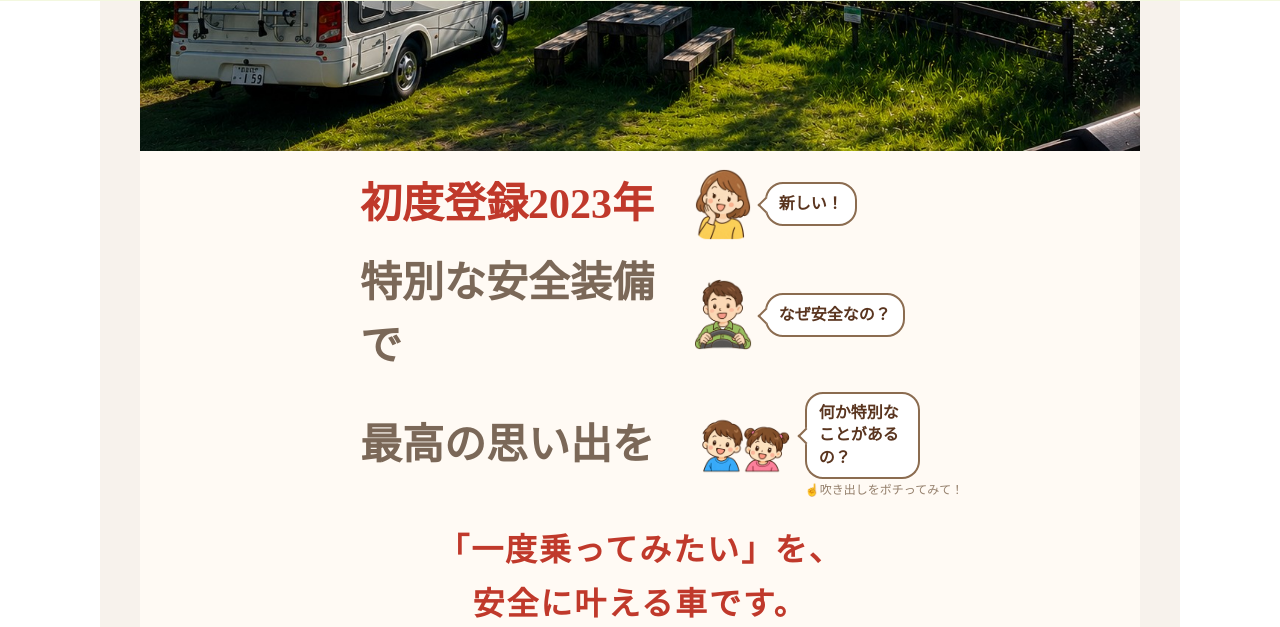
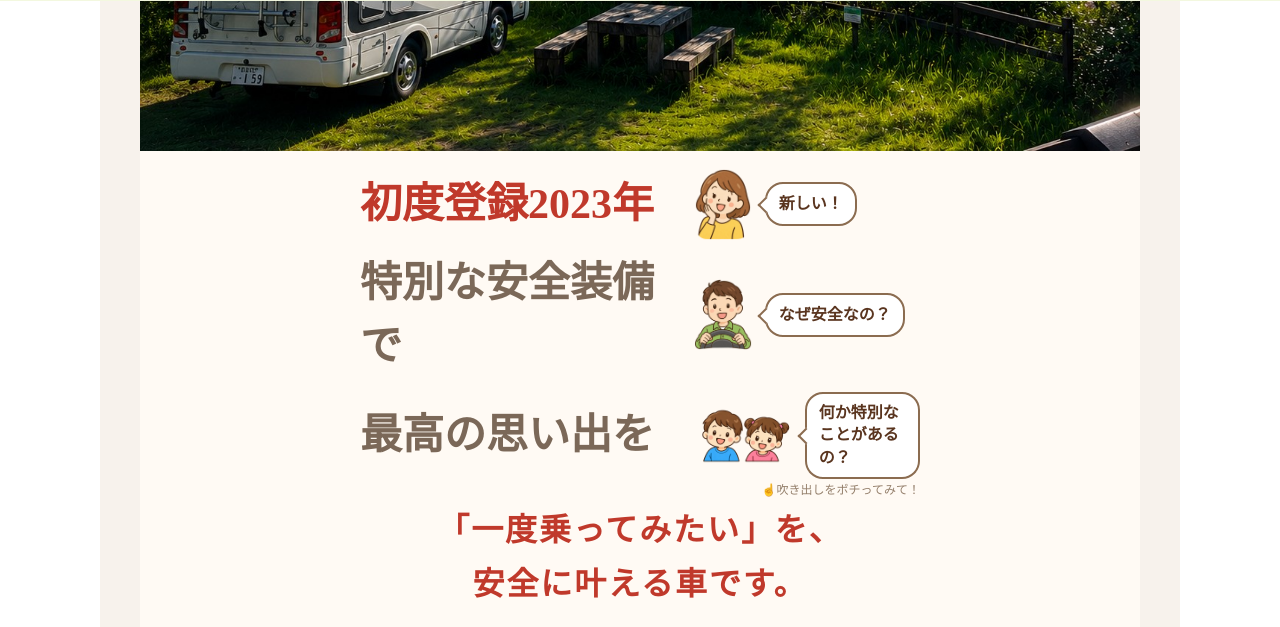
Before and after one commit to AkiraItoi/campingcar-hp, a plain HTML site: page index.html in a window 1280 px wide. Shown: the part 799-1426 px from the top of the page. Drawn offline with Linux system fonts and the light colour scheme; a web font is replaced by a local one.

Commit message:
Keep hint text from widening the bubble layout

```diff
--- a/style.css
+++ b/style.css
@@ -2831,6 +2831,7 @@ body {
 
 /* 吹き出しが押せることを、控えめな案内で伝える */
 .hero-bubble-group {
+  position: relative;
   display: flex;
   flex-direction: column;
   align-items: stretch;
@@ -2838,6 +2839,10 @@ body {
   gap: 4px;
 }
 .hero .hero-tap-hint {
+  position: absolute;
+  top: calc(100% + 4px);
+  right: 0;
+  width: max-content;
   display: block;
   color: #947f6b;
   font-size: 12px;
```
